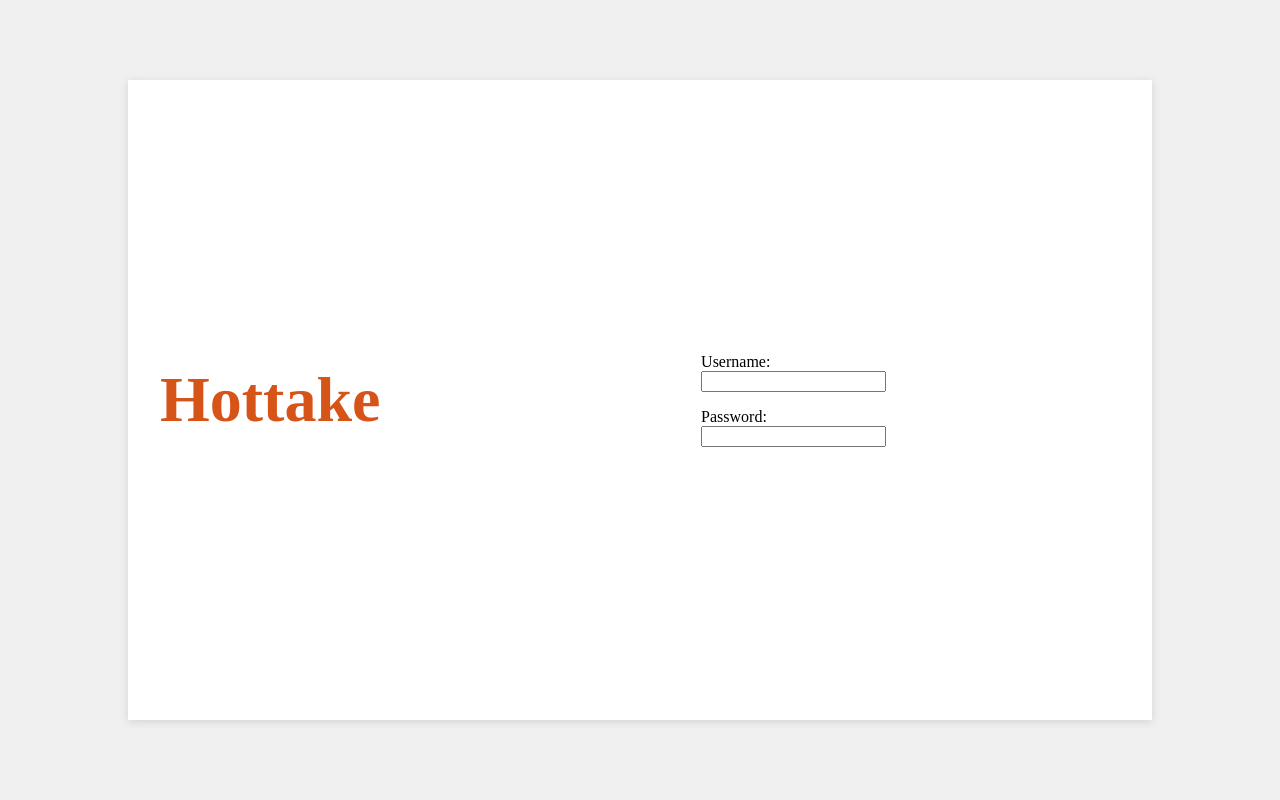
After one commit to Krasnomir/hottake, a Django app: page /login in a window 1280 px wide. The commit adds this page. Run offline with Django 4.2, Linux system fonts and the light colour scheme.

Commit message:
Added template for login page

```diff
--- a/app/static/app/css/main.css
+++ b/app/static/app/css/main.css
@@ -18,14 +18,18 @@ body {
     font-weight: 800;
     box-shadow: rgba(99, 99, 99, 0.2) 0px 2px 8px 0px;
     z-index: 1;
+    color: rgb(214, 84, 23);
 }
 
-.wrapper .body {
+.wrapper .body, .wrapper .login-wrapper {
     flex-grow: 1;
     background-color: rgb(240, 240, 240);
     display: flex;
     flex-direction: column;
     align-items: center;
+}
+
+.wrapper .body {
     justify-content: flex-start;
 }
 
@@ -35,3 +39,43 @@ body {
     background-color: white;
     padding: 2rem;
 }
+
+.wrapper .login-wrapper {
+    justify-content: center;
+}
+
+.wrapper .login-wrapper .login-panel {
+    box-sizing: border-box;
+    background-color: white;
+    height: 80%;
+    width: 80%;
+    box-shadow: rgba(99, 99, 99, 0.2) 0px 2px 8px 0px;
+    display: flex;
+    flex-direction: row;
+}
+
+.wrapper .login-wrapper .login-panel .left, .wrapper .login-wrapper .login-panel .right {
+    box-sizing: border-box;
+    height: 100%;
+    padding: 2rem;
+    display: flex;
+    flex-direction: column;
+    justify-content: center;
+}
+
+.wrapper .login-wrapper .login-panel .left {
+    width: 30%;
+    align-items: flex-start;
+    font-size: 4rem;
+    color: rgb(214, 84, 23);
+    font-weight: 800;
+}
+
+.wrapper .login-wrapper .login-panel .right {
+    width: 70%;
+    align-items: center;
+}
+
+.wrapper .login-wrapper .login-panel .right .field {
+    margin: 1rem 0 1rem 0;
+}
--- /dev/null
+++ b/app/templates/app/login.html
@@ -0,0 +1,33 @@
+{% load static %}
+<!DOCTYPE html>
+<html lang="en">
+<head>
+    <meta charset="UTF-8">
+    <meta name="viewport" content="width=device-width, initial-scale=1.0">
+    <title>HotTake</title>
+    <link rel="stylesheet" href=" {% static 'app/css/main.css' %} ">
+</head>
+<body>
+    <div class="wrapper">
+        <div class="login-wrapper">
+                <div class="login-panel">
+                    <div class="left">
+                        Hottake
+                    </div>
+                    <div class="right">
+                        <form>
+                            <div class="field">
+                                <label for="username">Username:</label><br>
+                                <input type="text" id="username" name="username">
+                            </div>
+                            <div class="field">
+                                <label for="password">Password:</label><br>
+                                <input type="password" id="password" name="password">
+                            </div>
+                          </form>
+                    </div>
+                </div>
+        </div>
+    </div>
+</body>
+</html>
--- a/app/urls.py
+++ b/app/urls.py
@@ -5,4 +5,5 @@ from . import views
 urlpatterns = [
     path("", views.index, name="index"),
     path("home", views.home, name="home"),
+    path("login", views.login, name="login"),
 ]
--- a/app/views.py
+++ b/app/views.py
@@ -11,3 +11,8 @@ def home(request):
 
 def index(request):
     return redirect('home')
+
+def login(request):
+    template = loader.get_template('app/login.html')
+    context = {}
+    return HttpResponse(template.render(context, request))
```
Also changed, not shown: db.sqlite3.
